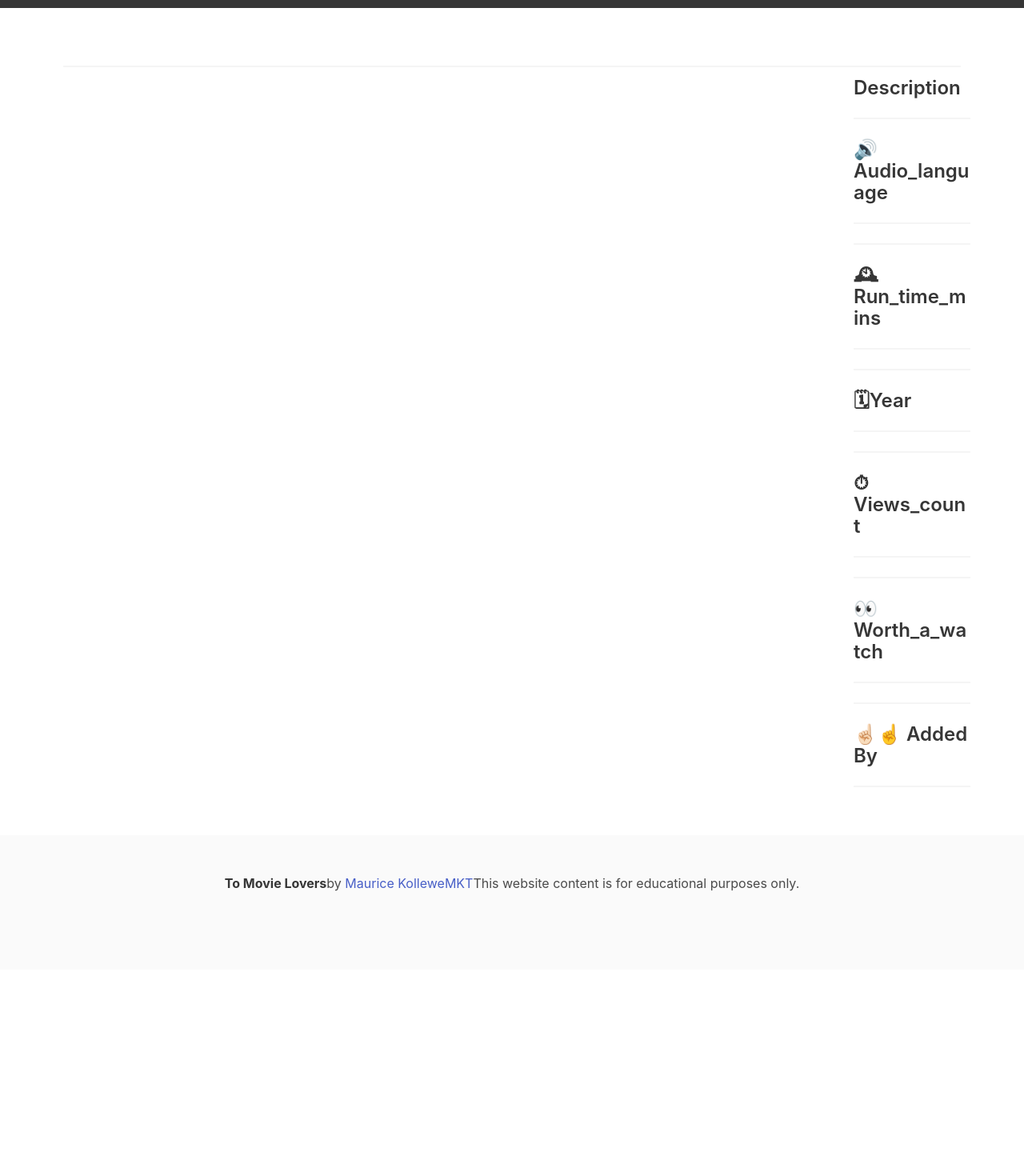
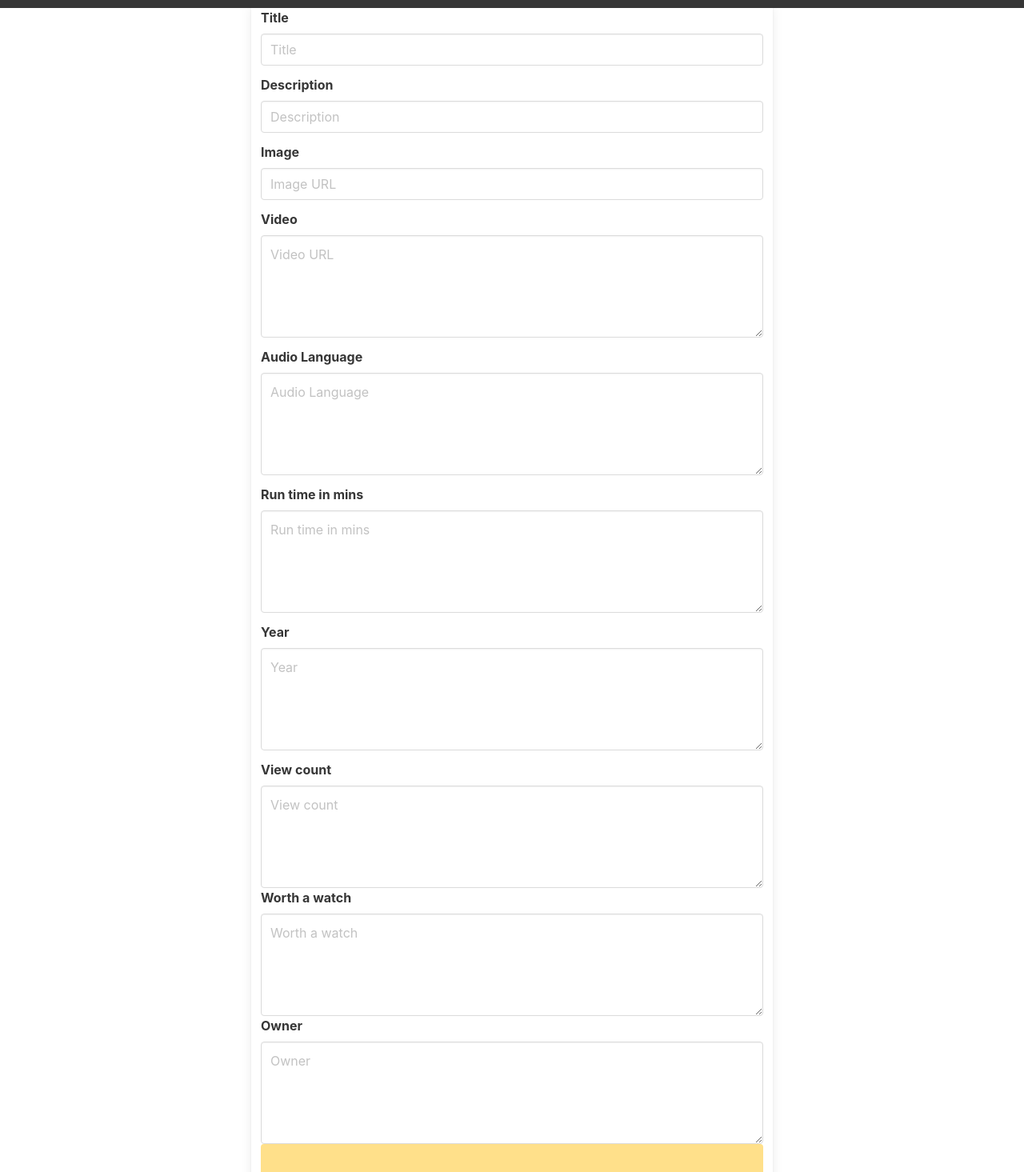
Before and after one commit to maurice-35/movie-data-base, a React (Create React App) app in the folder client/: page /Movies/AddMovies in a window 1280 px wide. Shown: the part 80-1545 px from the top of the page at 80% size. Before the commit the page ends 1292 px from the top, so only its background shows below. Built offline with nearby package versions, Linux system fonts and the light colour scheme; no server answers.

Commit message:
chnged MovieNew page to AddMovies and update

```diff
--- a/client/src/App.js
+++ b/client/src/App.js
@@ -6,7 +6,7 @@ import Login from './components/auth/Login'
 import Home from './components/common/Home'
 import MovieIndex from './components/Movies/MovieIndex'
 import MovieShow from './components/Movies/MovieShow'
-import MovieNew from './components/Movies/MovieNew'
+import AddMovies from './components/Movies/AddMovies'
 import Navbar from './components/common/Navbar'
 import Profile from './components/userProfile/Profile'
 import Footer from './components/Footer'
@@ -20,8 +20,8 @@ const App = () => {
     <BrowserRouter>
       <Navbar />
       <Switch>
-        <Route path='/movies/new' component={MovieNew} />
-        <Route path="/movies/:id" component={MovieShow} />
+        <Route path='/Movies/AddMovies' component={AddMovies} />
+        <Route path='/Movies/:id' component={MovieShow} />
         <Route path="/Movies" component={MovieIndex} />
         <Route path="/user" component={Profile} />
         <Route path="/login" component={Login} />
--- /dev/null
+++ b/client/src/components/Movies/AddMovies.js
@@ -0,0 +1,203 @@
+import React, { useState } from 'react'
+
+
+
+const AddMovies = () => {
+  // const history = useHistory()
+  const [formData, setFormData] = useState({
+    title: '',
+    description: '',
+    image: '',
+    video: '',
+    audio_language: '',
+    run_time_mins: '',
+    year: '',
+    view_count: '',
+    worth_a_watch: '',
+    owner: '',
+
+  })
+  const [errors, setErrors] = useState({
+    title: '',
+    description: '',
+    image: '',
+    video: '',
+    audio_language: '',
+    run_time_mins: '',
+    year: '',
+    view_count: '',
+    worth_a_watch: '',
+    owner: '',
+  })
+
+  const handleChange = (event) => {
+    const newFormData = { ...formData, [event.target.name]: event.target.value }
+    const newErrors = { ...errors, [event.target.name]: '' }
+    setFormData(newFormData)
+    setErrors(newErrors)
+  }
+
+
+  const handleSubmit = async (event) => {
+    event.preventDefault()
+
+  }
+
+  return (
+    <div className="columns">
+      <form
+        className="column is-half is-offset-one-quarter box"
+        onSubmit={handleSubmit}
+      >
+        <div className="field">
+          <label className="label">Title</label>
+          <div className="control">
+            <input
+              className={`input ${errors.title ? 'is-danger' : ''}`}
+              placeholder="Title"
+              name="title"
+              onChange={handleChange}
+              value={formData.title}
+            />
+          </div>
+          {errors.name && <p className="help is-danger">{errors.name}</p>}
+        </div>
+        <div className="field">
+          <label className="label">Description</label>
+          <div className="control">
+            <input
+              className={`input ${errors.origin ? 'is-danger' : ''}`}
+              placeholder="Description"
+              name="description"
+              onChange={handleChange}
+              value={formData.description}
+            />
+          </div>
+          {errors.description && <p className="help is-danger">{errors.description}</p>}
+        </div>
+        <div className="field">
+          <label className="label">Image</label>
+          <div className="control">
+            <input
+              className={`input ${errors.image ? 'is-danger' : ''}`}
+              placeholder="Image URL"
+              name="image"
+              onChange={handleChange}
+              value={formData.image}
+            />
+          </div>
+          {errors.image && <p className="help is-danger">{errors.image}</p>}
+        </div>
+        <div className="field">
+          <label className="label">Video</label>
+          <div className="control">
+            <textarea
+              className={`textarea ${errors.video ? 'is-danger' : ''}`}
+              placeholder="Video URL"
+              name="video"
+              onChange={handleChange}
+              value={formData.video}
+            />
+          </div>
+          {errors.video && <p className="help is-danger">{errors.video}</p>}
+
+        </div>
+        <div className="field">
+          <label className="label">Audio Language</label>
+          <div className="control">
+            <textarea
+              className={`textarea ${errors.audio_language ? 'is-danger' : ''}`}
+              placeholder="Audio Language"
+              name="audio language"
+              onChange={handleChange}
+              value={formData.audio_language}
+            />
+          </div>
+          {errors.audio_language && <p className="help is-danger">{errors.audio_language}</p>}
+
+        </div>
+        <div className="field">
+          <label className="label">Run time in mins</label>
+          <div className="control">
+          </div>
+          <textarea
+            className={`textarea ${errors.run_time_mins ? 'is-danger' : ''}`}
+            placeholder="Run time in mins"
+            name="run_time_in_mins"
+            onChange={handleChange}
+            value={formData.run_time_mins}
+          />
+        </div>
+        {errors.run_time_mins && (<p className="help is-danger">{errors.run_time_mins}</p>
+        )}
+
+        <div className="field">
+          <label className="label">Year</label>
+          <div className="control">
+            <textarea
+              className={`textarea ${errors.year ? 'is-danger' : ''}`}
+              placeholder="Year"
+              name="year"
+              onChange={handleChange}
+              value={formData.year}
+            />
+          </div>
+          {errors.year && (<p className="help is-danger">{errors.year}</p>
+          )}
+        </div>
+        <div className="field">
+          <label className="label">View count</label>
+          <div className="control">
+            <textarea
+              className={`textarea ${errors.view_count ? 'is-danger' : ''}`}
+              placeholder="View count"
+              name="view_count"
+              onChange={handleChange}
+              value={formData.view_count}
+            />
+          </div>
+          {errors.view_count && (
+            <p className="help is-danger">{errors.view_count}</p>
+          )}
+          <div className="field">
+            <label className="label">Worth a watch</label>
+            <div className="control">
+              <textarea
+                className={`textarea ${errors.worth_a_watch ? 'is-danger' : ''}`}
+                placeholder="Worth a watch"
+                name="worth a watch"
+                onChange={handleChange}
+                value={formData.worth_a_watch}
+              />
+            </div>
+            {errors.worth_a_watch && (
+              <p className="help is-danger">{errors.owner}</p>
+            )}
+            <div className="field">
+              <label className="label">Owner</label>
+              <div className="control">
+                <textarea
+                  className={`textarea ${errors.owner ? 'is-danger' : ''}`}
+                  placeholder="Owner"
+                  name="owner"
+                  onChange={handleChange}
+                  value={formData.owner}
+                />
+              </div>
+              {errors.video && (
+                <p className="help is-danger">{errors.owner}</p>
+              )}
+              <div className="field">
+                <button type="submit" className="button is-warning is-fullwidth">
+
+                </button>
+              </div>
+            </div>
+          </div>
+        </div>
+      </form>
+    </div>
+  )
+}
+
+export default AddMovies
--- a/client/src/components/Movies/MovieNew.js
+++ /dev/null
@@ -1,18 +0,0 @@
-import React from 'react'
-
-
-const MovieNew = () => {
-
-
-
-
-
-  return (
-    <>
-      <h1>MovieNew</h1>
-    </>
-
-  )
-}
-
-export default MovieNew
--- a/client/src/components/common/Navbar.js
+++ b/client/src/components/common/Navbar.js
@@ -52,8 +52,8 @@ const Navbar = () => {
                   <Link className="button is-dark" to="/home">
                     Home
                   </Link>
-                  <Link className="button is-dark" to="/Add Movies">
-                    Add Movies
+                  <Link className="button is-dark" to="/Movies/AddMovies">
+                    AddMovies
                   </Link>
 
                   <Link to="/movies" className="navbar-item">Movies</Link>
```
